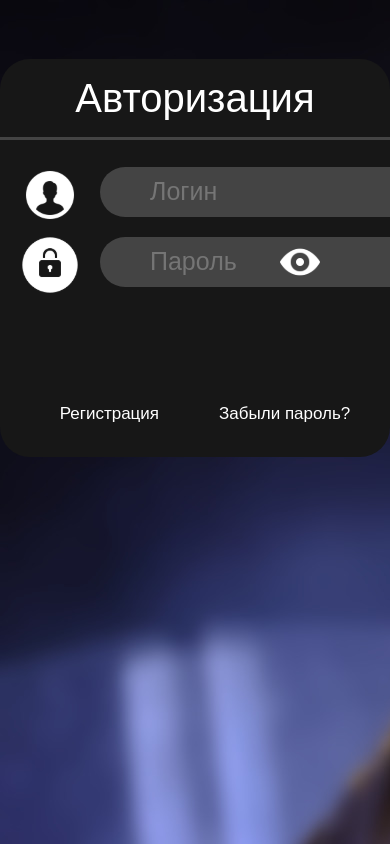
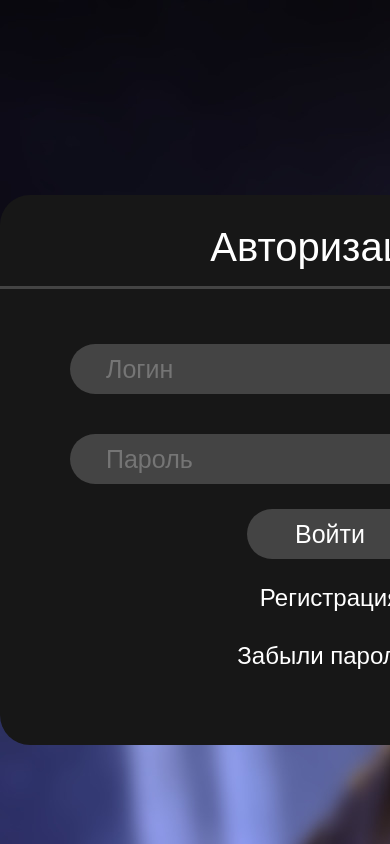
Before and after one commit to ConcertWebPRIB202/cite_front, a Vue app: page /login in a window 390 px wide. Built offline with nearby package versions, Linux system fonts and the light colour scheme.

Commit message:
fix adap login and restore

```diff
--- a/src/views/Login.vue
+++ b/src/views/Login.vue
@@ -87,6 +87,7 @@ export default {
 </template>
 
 <style scoped>
+
 .success-text {
   padding-top: 20px;
   padding-left: 10px;
@@ -119,16 +120,9 @@ export default {
   margin-top: 7px;
   margin-bottom: 7px;
 }
-/* .main-background-color{
-  background: #FFFFFF !important;
-} */
-/* .login-body{
-  position: absolute;
-  height: 100ch;
-  width: 1920px;
-  background: url(../assets/shaman-image.jpg) no-repeat;
-  background-size: cover;
-} */
+.empty-auth {
+  height: 100px;
+}
 
 .eye {
   cursor: pointer;
@@ -157,12 +151,13 @@ export default {
   color:#444444;
 }
 .login {
-  margin: 15% auto auto auto;
+  /* margin-top: 200px; */
   font-family: sans-serif;
   border-radius: 30px;
   /* margin: auto; */
-  max-width: 750px;
-  max-height: 560px;
+  margin: 15%  auto auto auto;
+  width: 650px;
+  height: 460px;
   background-color: #171717;
   display: flex;
   flex-direction: column;
@@ -172,12 +167,12 @@ export default {
   color: white;
   font-size: 40px;
   text-align: center;
-  margin-top: 7px;
+  margin-top: 22px;
   margin-bottom: 7px;
 }
 
 .line {
-  width: 750px;
+  width: 650px;
   border-top: 3px solid #444444;
   margin-bottom: 20px;
 }
@@ -186,6 +181,9 @@ export default {
   position: relative;
   display: flex;
   flex-direction: row;
+  margin-top: 5px;
+  margin-bottom: 5px;
+  margin-left: 4%;
 }
 
 .login-data .img {
@@ -204,6 +202,7 @@ export default {
   padding: 0 50px;
   border-radius: 30px;
   background-color: #444444;
+  margin-right: 8%;
 }
 
 .login-input text {
@@ -216,14 +215,15 @@ export default {
 }
 
 .incorrect-data {
-  margin-top: 25px;
-  margin-left: 225px;
+  margin-top: 20px;
+  margin-left: 40px;
+  padding-right: 35px;
   color: #DA0038;
-  font-size: 16px;
+  font-size: 22px;
 }
 
 .incorrect-data2 {
-  margin-left: 477px;
+  margin-left: 435px;
 }
 
 .check-login {
@@ -234,8 +234,7 @@ export default {
 .go-login {
   cursor: pointer;
   border: none;
-  margin-left: 55px;
-  margin-top: 10px;
+  margin-top: 30px;
   border-radius: 30px;
   width: 167px;
   height: 50px;
@@ -243,4 +242,102 @@ export default {
   color: white;
   background-color: #444444;
 }
+
+.wrapper {
+    display: flex;
+    flex-direction: column;
+    justify-content: flex-start;
+  }
+
+@media (max-width: 1440px){
+
+  .login {
+    height: 460px;
+    margin: 15%  auto auto auto;
+  }
+  .authorize {
+    margin-top: 20px;
+  }
+  .wrapper {
+    padding-top: 220px;
+    display: flex;
+    flex-direction: column;
+    justify-content: flex-start;
+  }
+  .login-input {
+    padding: 0 36px;
+  }
+  .login-link {
+    margin: 0px 10px 0px 10px;
+    font-size: 20px;
+  }
+
+}
+
+@media (max-width: 768px){
+
+
+  .login-data{
+    margin-left: 0%;
+  }
+  .line {
+    width: 640px;
+  }
+  .incorrect-data {
+    font-size: 25px;
+    margin-top: 10px;
+  }
+  .login {
+  /* margin-top: 200px; */
+  font-family: sans-serif;
+  border-radius: 30px;
+  /* margin: auto; */
+  margin: 50%  auto auto auto;
+  width: 660px;
+  height: 550px;
+  background-color: #171717;
+  display: flex;
+  flex-direction: column;
+  }
+  .check-login {
+  display: block;
+  text-align: center;
+  }
+  .img {
+    display: none;
+  }
+  .login-input{
+    margin-left: 70px;
+    width: 520px;
+    margin-top: 30px;
+  }
+  .eye {
+    margin-top: 35px;
+    margin-right: 15px;
+  }
+  .go-login {
+    margin-top: 20px;
+    margin-left: 0px;
+
+  }
+  .login-nav {
+    display: flex;
+    flex-direction: column;
+    align-items: center;
+    margin-top: 10px;
+  }
+  .login-link {
+    margin: 10px 0;
+    font-size: 24px;
+  }
+  .wrapper {
+    padding-top: 413px;
+    display: flex;
+    flex-direction: column;
+    justify-content: flex-start;
+  }
+  .restore {
+    height: 460px;
+  }
+}
 </style>
--- a/src/views/RestorePassword.vue
+++ b/src/views/RestorePassword.vue
@@ -59,13 +59,13 @@ export default {
     <div v-if="step == 1" class="restore">
         <div class="restore header">Восстановление пароля</div>
         <div class="line"></div>
-				<div class="text">Введите почту, на которую зарегистрирован ваш аккаунт</div>
+				<div class="text">Введите почту, на которую был зарегистрирован ваш аккаунт</div>
 				<div class="login-data">
 					<img alt="man img" class="img" src="@/assets/man.svg" />
 					<input v-bind:class="!isVisibleIncorrectData ? 'login-input' : 'login-input redBorder'" v-model="login" placeholder="E-mail">
 				</div>
 				<div class="check-login">
-					<div class="incorrect-data" v-if="isVisibleIncorrectData">Нет пользователя с таким Email</div>
+					<div class="incorrect-data" v-if="isVisibleIncorrectData">Неправильный e-mail</div>
 					<div class="incorrect-data2" v-if="!isVisibleIncorrectData"></div>
 					<button class="go-login" v-on:click="continues">Продолжить</button>
 				</div>
@@ -163,9 +163,11 @@ export default {
 
 .text {
 	color: white;
-	font-size: 21px;
+	font-size: 25px;
 	padding-left: 20px;
 	padding-bottom: 15px;
+	width: 400px;
+	margin-left: 8%;
 }
 
 .restore {
@@ -174,11 +176,12 @@ export default {
   font-family: sans-serif;
   border-radius: 30px;
   /* margin: auto; */
-  max-width: 750px;
-  max-height: 560px;
+  width: 650px;
+  height: 460px;
   background-color: #171717;
   display: flex;
   flex-direction: column;
+
 }
 
 .restore .header {
@@ -187,6 +190,8 @@ export default {
   text-align: center;
   margin-top: 7px;
   margin-bottom: 7px;
+  height: 98px;
+  justify-content: center;
 }
 
 .eye {
@@ -208,7 +213,7 @@ export default {
 .login-link {
   color:#FFFFFF;
   margin: 0px 20px 0px 40px;
-  font-size: 17px;
+  font-size: 20px;
   text-decoration: none;
 }
 
@@ -236,7 +241,7 @@ export default {
 }
 
 .line {
-  width: 750px;
+  width: 650px;
   border-top: 3px solid #444444;
   margin-bottom: 20px;
 }
@@ -245,6 +250,7 @@ export default {
   position: relative;
   display: flex;
   flex-direction: row;
+  margin-left: 4%;
 }
 
 .login-data .img {
@@ -263,6 +269,7 @@ export default {
   padding: 0 50px;
   border-radius: 30px;
   background-color: #444444;
+  margin-right: 8%;
 }
 
 .login-input text {
@@ -276,9 +283,10 @@ export default {
 
 .incorrect-data {
   margin-top: 25px;
-  margin-left: 245px;
+  margin-left: 10%;
   color: #DA0038;
-  font-size: 16px;
+  font-size: 22px;
+  margin-right: 29%;
 }
 
 .incorrect-data2 {
@@ -293,13 +301,14 @@ export default {
 .go-login {
   cursor: pointer;
   border: none;
-  margin-left: 55px;
+  margin-left: -58px;
   margin-top: 10px;
   border-radius: 30px;
-  width: 167px;
-  height: 50px;
+  /* width: 167px;
+  height: 50px; */
   font-size: 25px;
   color: white;
   background-color: #444444;
+  padding: 10px 20px;
 }
 </style>
```
Lines whose indentation alone changed are shown as unchanged.
